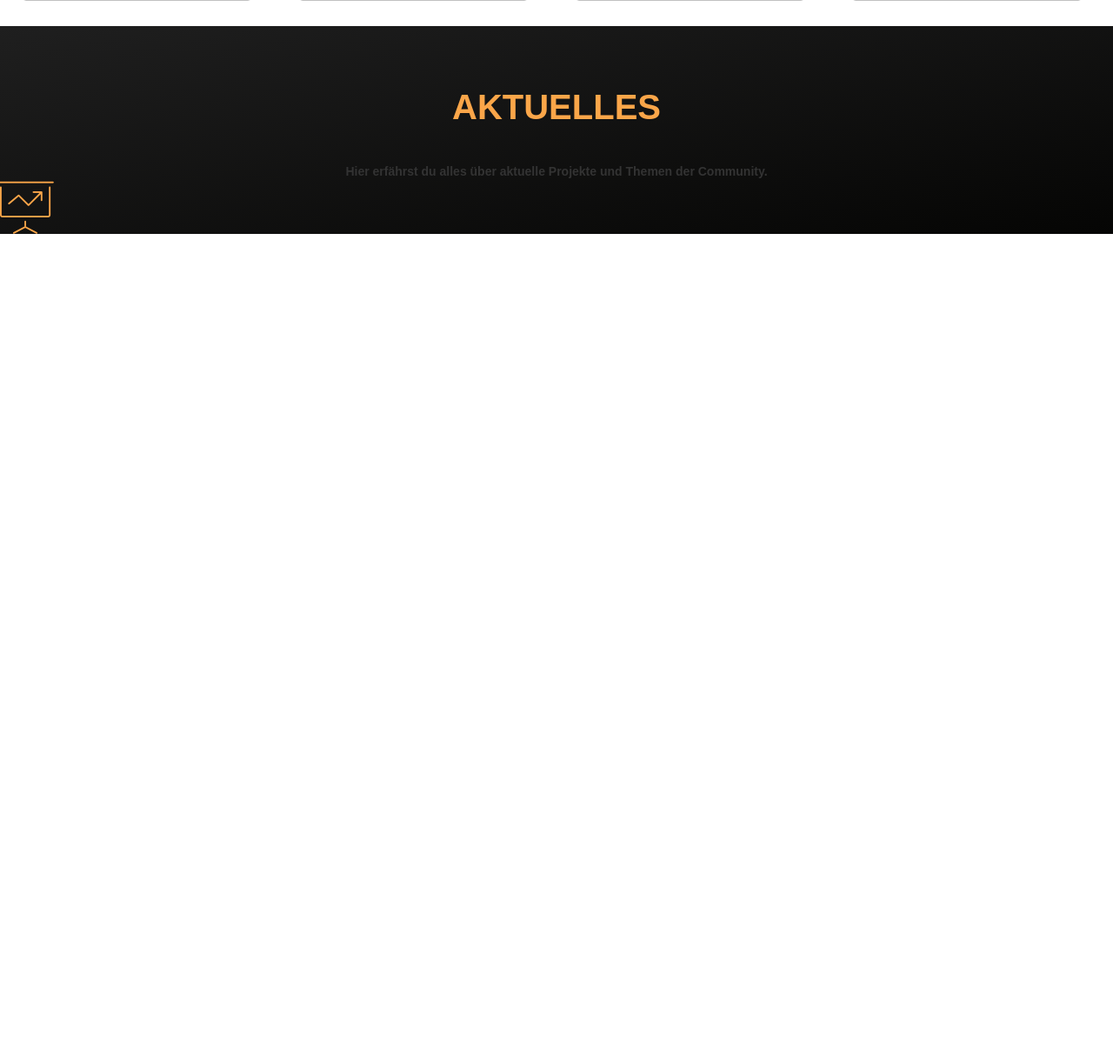
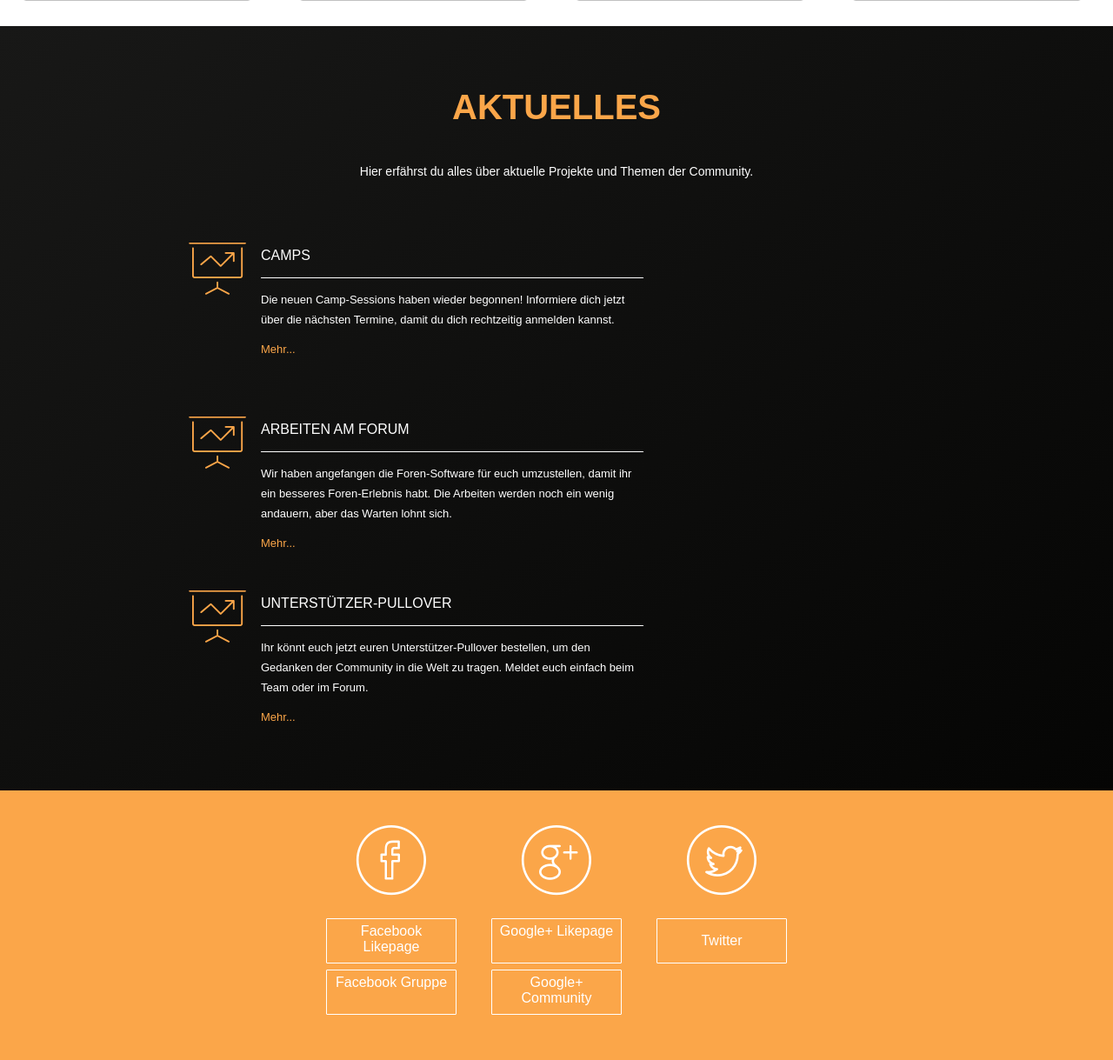
Before and after one commit to Linux-statt-Windows/landingpage, a PHP site: page / in a window 1280 px wide. Shown: the part 2576-3795 px from the top of the page at 87% size. Before the commit the page ends 2845 px from the top, so only its background shows below. Run offline with PHP 8.4, Linux system fonts and the light colour scheme; some web fonts are replaced.

Commit message:
Landingpage nearly finished, just footer still missing

```diff
--- a/assets/css/style.css
+++ b/assets/css/style.css
@@ -100,6 +100,10 @@ h6 {
 	font-family: Raleway, sans-serif;
 	text-align: center;
 	padding-bottom: 0px;
+}
+.h6-white {
+	color: rgb(255, 255, 255);;
+	font-weight: lighter;
 }
 @media only screen and ( min-width: 1px ) and ( max-width: 470px ){
 	h2 {
@@ -433,46 +437,183 @@ overflow: auto;
 }
 #aktuelles {												/*Elements concerning the news-area (aktuelles) of the page follow this element */
 	background: #101010; /* For browsers that do not support gradients */
-	background: -webkit-linear-gradient(left top, #1F1F1F, #050504); /* For Safari 5.1 to 6.0 */
-	background: -o-linear-gradient(bottom right, #1F1F1F, #050504); /* For Opera 11.1 to 12.0 */
-	background: -moz-linear-gradient(bottom right, #1F1F1F, #050504); /* For Firefox 3.6 to 15 */
-	background: linear-gradient(to bottom right, #1F1F1F, #050504); /* Standard syntax */
+	background: -webkit-linear-gradient(left top, #181817, #050504); /* For Safari 5.1 to 6.0 */
+	background: -o-linear-gradient(bottom right, #181817, #050504); /* For Opera 11.1 to 12.0 */
+	background: -moz-linear-gradient(bottom right, #181817, #050504); /* For Firefox 3.6 to 15 */
+	background: linear-gradient(to bottom right, #181817, #050504); /* Standard syntax */
 
 
 	padding-top: 1px;
 }
-
-#news-entry-logo {
+#news-area {
+	overflow: auto;
+	color: rgb(255, 255, 255);
+	font-family: Raleway, sans-serif;
+	padding: 70px 30px 30px 300px;
+}
+.news-entry {
+	display: block;
+	width: 550px;
+	overflow: auto;
+}
+.news-entry-logo {
 	font-size: 60px;
 	display: block;
+	float: left;
+	width: 100px;
 	color: rgb(251, 166, 73);
+	height: 100% !important;
+	min-height: 200px;
+	text-align: center;
+}
+.news-entry-information {
+	float: left;
+	height: 100%;
+	width: 440px;
+}
+.news-entry-title {
+	text-transform: uppercase;
+	line-height: 30px;
+}
+.line-in-news-entry {
+	display: block;
+	background-color: rgb(255, 255, 255);
+	height: 1px;
+	width: 100%;
+	margin: 10px 0 10px 0;
+}
+.news-entry-more{
+	color: rgb(251, 166, 73);
+	font-size: 13px;
+	line-height: 0px;
+	font-weight: lighter;
+}
+@media only screen and ( min-width: 1400px ) and ( max-width: 70000px ){
+	#news-area {
+		padding-left: 30%;
+	}
+}
+@media only screen and ( min-width: 1000px ) and ( max-width: 1400px ){
+	#news-area {
+		padding-left: 200px;
+	}
+}
+@media only screen and ( min-width: 770px ) and ( max-width: 1000px ){
+	#news-area {
+		padding-left: 100px;
+	}
+}
+@media only screen and ( min-width: 500px ) and ( max-width: 770px ){
+	#news-area {
+		padding-left: 50px;
+	}
+	.news-entry {
+		width: 400px;
+	}
+	#news-entry-logo {
+		width: 90px;
+	}
+	.news-entry-information {
+		width: 300px;
+	}
+}
+@media only screen and ( min-width: 400px ) and ( max-width:500px ){
+	#news-area {
+		padding-left: 30px;
+	}
+	.news-entry {
+		width: 300px;
+	}
+	#news-entry-logo {
+		width: 90px;
+	}
+	.news-entry-information {
+		width: 200px;
+	}
+}
+@media only screen and ( min-width: 300px ) and ( max-width:400px ){
+	#news-area {
+		padding-left: 20px;
+	}
+	.news-entry {
+		width: 250px;
+	}
+	#news-entry-logo {
+		width: 90px;
+	}
+	.news-entry-information {
+		width: 150px;
+	}
+}
+@media only screen and ( min-width: 1px ) and ( max-width:300px ){
+	#news-area {
+		padding-left: 20px;
+	}
+	.news-entry {
+		width: 200px;
+	}
+	#news-entry-logo {
+		width: 90px;
+	}
+	.news-entry-information {
+		width: 100px;
+	}
+}
+
+#social-netzworks { 					 	/*Elements concerning the social-networks-area (aktuelles) of the page follow this element */
+	background-color: rgb(251, 166, 73);
+	overflow: auto;
+	padding: 20px 0 20px 0;
+}
+#social-networks-inner-div {
+	margin: 0 auto;
+	width: 570px;
+	height: 241px;
+}
+.social-network {
+	color: rgb(255, 255, 255);
+	display: block;
+	width: 150px;
+	height: 250px;
+	padding: 0 20px 0 20px;
+	margin-top: 20px;
+	font-family: Raleway, sans-serif;
+	float: left;
+	text-align: center;
+}
+.social-network-icon {
+	color: rgb(255, 255, 255);
+	font-size: 80px;
+	display: block;
+	width: 100%;
+	margin-bottom: 20px;
+}
+.social-network-button {
+	display: block;
+	margin: 7px 0 7px 0;
+	border-radius: 1px;
+	padding: 5px;
+	color: rgb(255, 255, 255);
+	border: rgb(255, 255, 255) 1px solid;
+	min-height: 40px;
+}
+.social-network-button:hover {
+	background-color: rgba(255, 255, 255, 0.15);
+}
+
+.twitterbutton {
+	line-height: 40px;
+}
+@media only screen and ( min-width: 1px ) and ( max-width:650px ){
+	#social-networks-inner-div {
+		width: 195px;
+		height: auto;
+	}
 }
 
 
 
 
-
-
-
-
-
-
-
-
-
-
-
-
-
-
-
-
-
-
-
-#soziale-netzwerke {
-
-}
 #footer {
 
 }
--- a/index.html
+++ b/index.html
@@ -1,3 +1,4 @@
+
 <!DOCTYPE html>
 <html>
 	<head>
@@ -156,48 +157,66 @@
 				<h2>
 					<span class="coloured-text">Aktuelles</span><br />
 				</h2>
-				<h6>Hier erfährst du alles über aktuelle Projekte und Themen der Community.</h6>
+				<h6 class="h6-white">Hier erfährst du alles über aktuelle Projekte und Themen der Community.</h6>
 				<div id="news-area">
 					<div class="news-entry">
-						<i class="icon icon-presentation" id="news-entry-logo"></i>
-						<div>
-
+						<i class="icon icon-presentation news-entry-logo"></i>
+						<div class="news-entry-information">
+							<span class="news-entry-title">CAMPS</span>
+							<div class="line-in-news-entry"></div>
+							<p class="news-entry-further-information">Die neuen Camp-Sessions haben wieder begonnen! Informiere dich jetzt über die nächsten Termine, damit du dich rechtzeitig anmelden kannst.</p>
+							<span class="news-entry-more">Mehr...</span>
+						</div>
+					</div>
+					<div class="news-entry">
+						<i class="icon icon-presentation news-entry-logo"></i>
+						<div class="news-entry-information">
+							<span class="news-entry-title">ARBEITEN AM FORUM</span>
+							<div class="line-in-news-entry"></div>
+							<p class="news-entry-further-information">Wir haben angefangen die Foren-Software für euch umzustellen, damit ihr ein besseres Foren-Erlebnis habt. Die Arbeiten werden noch ein wenig andauern, aber das Warten lohnt sich.</p>
+							<span class="news-entry-more">Mehr...</span>
+						</div>
+					</div>
+					<div class="news-entry">
+						<i class="icon icon-presentation news-entry-logo"></i>
+						<div class="news-entry-information">
+							<span class="news-entry-title">UNTERSTÜTZER-PULLOVER</span>
+							<div class="line-in-news-entry"></div>
+							<p class="news-entry-further-information">Ihr könnt euch jetzt euren Unterstützer-Pullover bestellen, um den Gedanken der Community in die Welt zu tragen. Meldet euch einfach beim Team oder im Forum.</p>
+							<span class="news-entry-more">Mehr...</span>
 						</div>
 					</div>
 
+<!--
+					<div class="news-entry">
+						<i class="icon icon-presentation" id="news-entry-logo"></i> here you can adapt the news-icon
+						<div class="news-entry-information">
+							<span class="news-entry-title"></span>
+							<div class="line-in-news-entry"></div>
+							<span class="news-entry-further-information"></span>
+							<span class="news-entry-more">Mehr...</span>
+						</div>
+					</div>
+-->
 				</div>
-
-
-
-
-
-
-
-
-
-
-
-
-
-
-
-
-
-
-
-
-
-
-
-
-
-
-
-
-
-
 			</div>
-			<div  class="content-area content" id="soziale-netzwerke">				<!-- AREA: Soziale-Netzwerke-->
+			<div  class="content-area content" id="social-netzworks">				<!-- AREA: Soziale-Netzwerke-->
+				<div id="social-networks-inner-div">
+					<div class="social-network">
+						<i class="icon icon-facebook social-network-icon"></i>
+						<a href="https://www.facebook.com/LinuxStattWindows/" class="social-network-button facebook-button">Facebook Likepage</a>
+						<a href="https://www.facebook.com/groups/LinuxstattWindows/" class="social-network-button facebook-button">Facebook Gruppe</a>
+					</div>
+					<div class="social-network">
+						<i class="icon icon-googleplus social-network-icon"></i>
+						<a href="https://plus.google.com/+LinuxStattWindows" class="social-network-button googleplus-button">Google+ Likepage</a>
+						<a href="https://plus.google.com/communities/113065058517757603892" class="social-network-button googleplus-button">Google+ Community</a>
+					</div>
+					<div class="social-network">
+						<i class="icon icon-twitter social-network-icon"></i>
+						<a href="https://twitter.com/lsw_io" class="social-network-button twitterbutton">Twitter</a>
+					</div>
+				</div>
 			</div>
 			<div  class="content-area content" id="footer">							<!-- AREA: Footer -->
 			</div>
```
